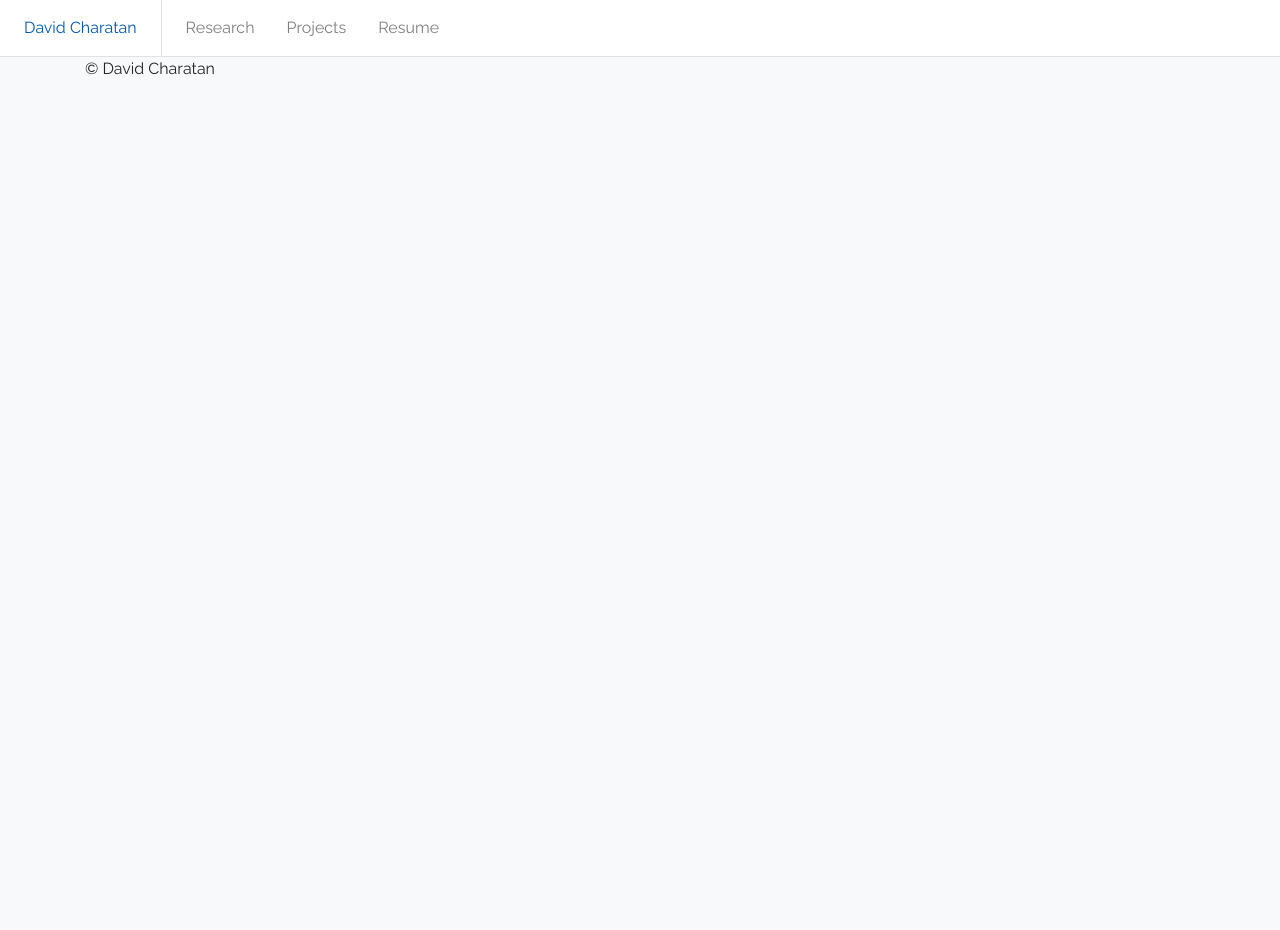
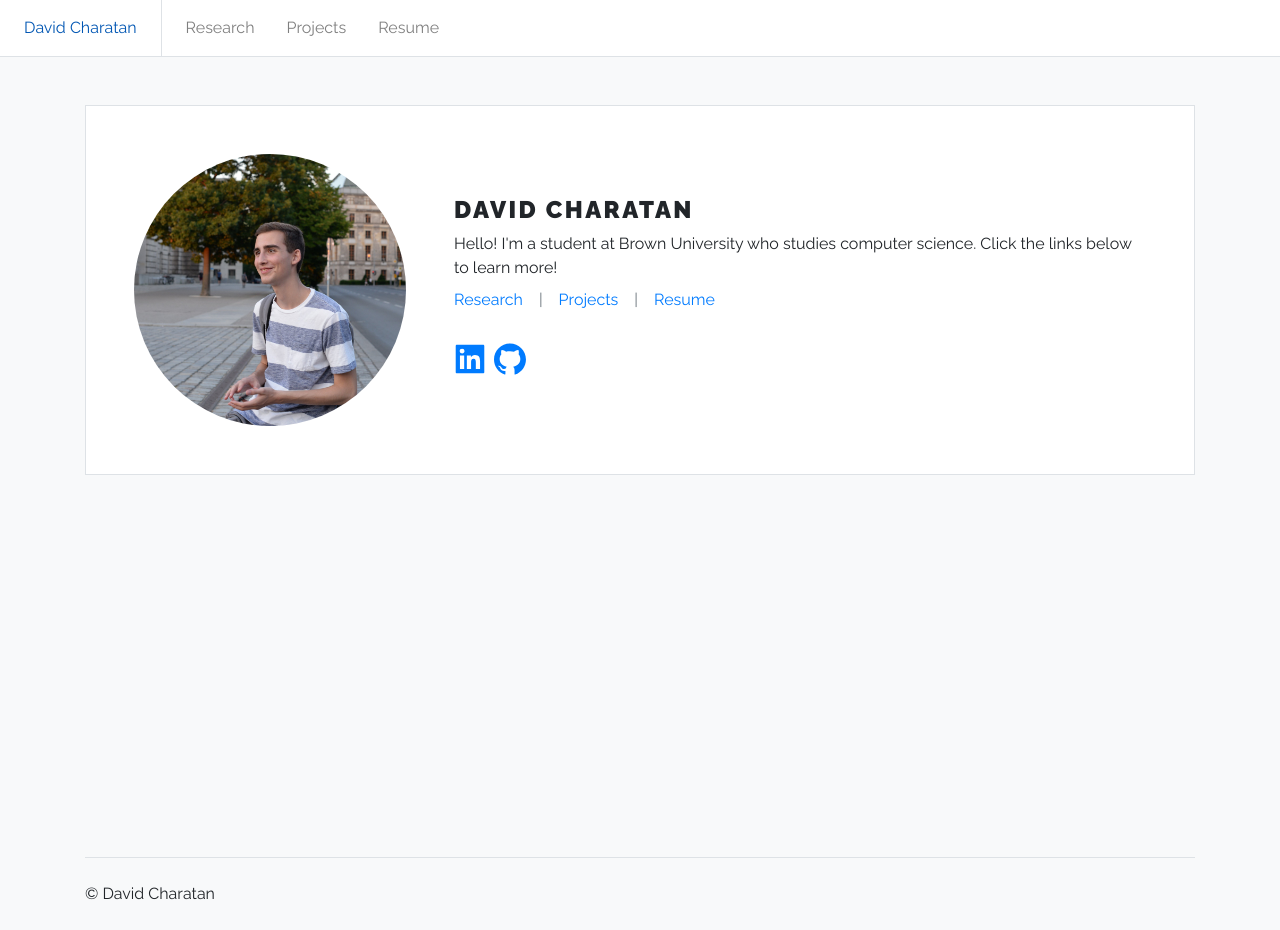
Before and after one commit to dcharatan/dcharatan.github.io, a React (Create React App) app: page /#/ in a window 1280 px wide. Before the commit the page ends 800 px from the top, so only its background shows below. Built offline with nearby package versions, Linux system fonts and the light colour scheme.

Commit message:
Add home page.

```diff
--- a/package.json
+++ b/package.json
@@ -3,6 +3,7 @@
   "version": "0.1.0",
   "private": true,
   "dependencies": {
+    "@ant-design/icons": "^4.6.2",
     "@testing-library/jest-dom": "^5.11.4",
     "@testing-library/react": "^11.1.0",
     "@testing-library/user-event": "^12.1.10",
--- a/src/App.jsx
+++ b/src/App.jsx
@@ -2,6 +2,7 @@ import React from 'react';
 import { HashRouter, Route } from 'react-router-dom';
 import Footer from './features/footer/Footer';
 import Header from './features/header/Header';
+import Home from './features/pages/Home';
 import Projects from './features/pages/Projects';
 import Research from './features/pages/Research';
 import Resume from './features/pages/Resume';
@@ -11,6 +12,7 @@ function App() {
     <div className="App">
       <HashRouter>
         <Header />
+        <Route exact path="/" component={Home} />
         <Route exact path="/research" component={Research} />
         <Route exact path="/projects" component={Projects} />
         <Route exact path="/resume" component={Resume} />
--- a/src/features/footer/Footer.jsx
+++ b/src/features/footer/Footer.jsx
@@ -5,7 +5,9 @@ const Footer = () => (
   <footer>
     <Container>
       <Row>
-        <Col className="mb-5">© David Charatan</Col>
+        <Col>
+          <div className="border-top py-4">© David Charatan</div>
+        </Col>
       </Row>
     </Container>
   </footer>
--- /dev/null
+++ b/src/features/home/Home.scss
@@ -0,0 +1,17 @@
+@import '../../../node_modules/bootstrap/scss/bootstrap';
+
+.me {
+  width: 20em;
+  object-fit: scale-down;
+  border-radius: 50%;
+}
+
+@include media-breakpoint-down(md) {
+  .home-breakpoint {
+    flex-wrap: wrap;
+  }
+}
+
+.icon-button {
+  font-size: 2rem;
+}
--- /dev/null
+++ b/src/features/home/IconButton.jsx
@@ -0,0 +1,21 @@
+import React from 'react';
+import PropTypes from 'prop-types';
+import './Home.scss';
+
+const IconButton = ({ href, children, className }) => (
+  <a href={href} className={`icon-button ${className}`}>
+    {children}
+  </a>
+);
+
+IconButton.propTypes = {
+  children: PropTypes.node.isRequired,
+  href: PropTypes.string.isRequired,
+  className: PropTypes.string,
+};
+
+IconButton.defaultProps = {
+  className: '',
+};
+
+export default IconButton;
--- /dev/null
+++ b/src/features/pages/Home.jsx
@@ -0,0 +1,42 @@
+import React from 'react';
+import { Link } from 'react-router-dom';
+import { LinkedinFilled, GithubFilled } from '@ant-design/icons';
+import Page from './Page';
+import '../home/Home.scss';
+import Me from '../home/me.jpg';
+import IconButton from '../home/IconButton';
+
+const Home = () => (
+  <Page padding="p-4">
+    <div className="d-flex flex-row align-items-center justify-content-center home-breakpoint">
+      <img src={Me} alt="Me" className="me p-4" />
+      <div className="p-4">
+        <h1>David Charatan</h1>
+        <div>
+          Hello! I&apos;m a student at Brown University who studies computer
+          science. Click the links below to learn more!
+        </div>
+        <div className="mt-2">
+          <Link to="/resume">Research</Link>
+          <span className="mx-3 text-secondary">|</span>
+          <Link to="/projects">Projects</Link>
+          <span className="mx-3 text-secondary">|</span>
+          <Link to="/resume">Resume</Link>
+        </div>
+        <div className="mt-4 d-flex flex-row">
+          <IconButton
+            className="mr-2"
+            href="https://www.linkedin.com/in/davidcharatan/"
+          >
+            <LinkedinFilled />
+          </IconButton>
+          <IconButton href="https://github.com/dcharatan">
+            <GithubFilled />
+          </IconButton>
+        </div>
+      </div>
+    </div>
+  </Page>
+);
+
+export default Home;
--- a/src/features/pages/Page.jsx
+++ b/src/features/pages/Page.jsx
@@ -2,35 +2,50 @@ import React from 'react';
 import PropTypes from 'prop-types';
 import { Container, Row, Col } from 'react-bootstrap';
 
-const Page = ({ title, subtitle, invisible, children }) => (
+const Page = ({ title, subtitle, invisible, children, padding }) => {
+  const titleNode = (
+    <div className="p-5 border bg-white">
+      <h1 className="m-0">{title}</h1>
+      {subtitle ? <div className="mt-2">{subtitle}</div> : null}
+    </div>
+  );
+  const showTitleNode = title || subtitle;
+  const titleNodeClasses = [];
+  if (!invisible) {
+    titleNodeClasses.push('border bg-white');
+    titleNodeClasses.push(padding ?? 'p-5');
+    if (showTitleNode) {
+      titleNodeClasses.push('border-top-0');
+    }
+  }
+
+  return (
     <Container className="min-height-page">
       <Row>
         <Col>
           <div className="my-5">
-          <div className="p-5 border bg-white">
-            <h1 className="m-0">{title}</h1>
-            {subtitle ? <div className="mt-2">{subtitle}</div> : null}
-          </div>
-          <div className={invisible ? '' : 'p-5 border border-top-0 bg-white'}>
-            {children}
-          </div>
+            {showTitleNode ? titleNode : null}
+            <div className={titleNodeClasses.join(' ')}>{children}</div>
           </div>
         </Col>
       </Row>
     </Container>
   );
+};
 
 Page.propTypes = {
   title: PropTypes.string.isRequired,
   subtitle: PropTypes.node,
   invisible: PropTypes.bool,
   children: PropTypes.node,
+  padding: PropTypes.string,
 };
 
 Page.defaultProps = {
   subtitle: null,
   invisible: false,
   children: null,
+  padding: undefined,
 };
 
 export default Page;
```
Also changed, not shown: src/features/home/me.jpg (added), 1 other file (tests, documents, lock files or other folders). Lines whose indentation alone changed are shown as unchanged.
